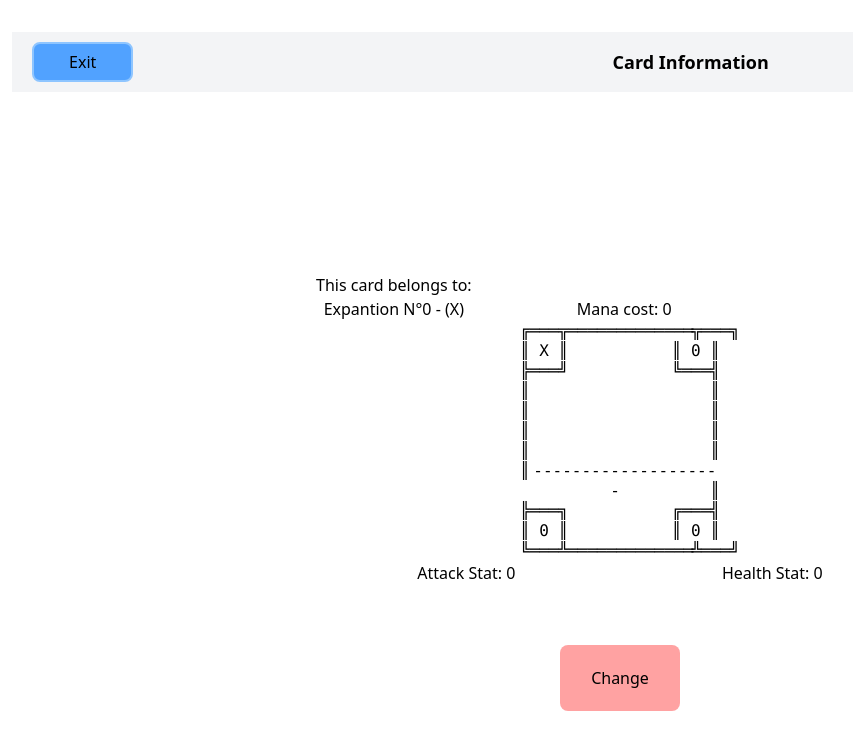
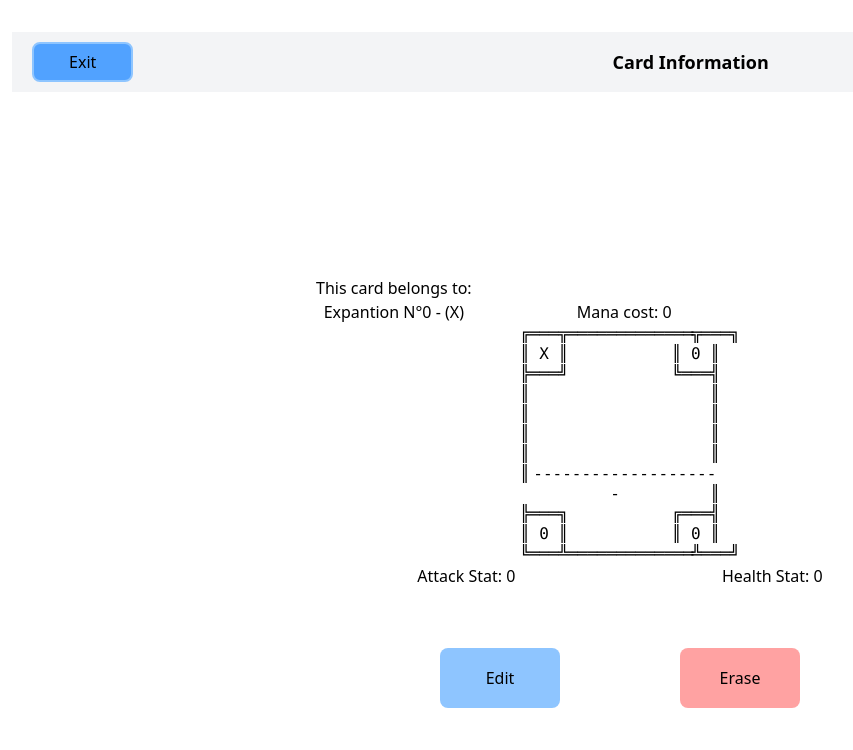
Before and after one commit to Nest0w0/ASCII-cards, a React (Vite) app in the folder frontend/: page /card/1 in a window 1280 px wide. Shown: the top 750 px of the page, without its empty margins (20-873 px from the left). Built offline with nearby package versions, Linux system fonts and the light colour scheme; no server answers.

Commit message:
Added: Delete buttons for expantions and cards

```diff
--- /dev/null
+++ b/frontend/src/components/expantion_button.tsx
@@ -0,0 +1,52 @@
+import { useNavigate } from "react-router-dom";
+
+interface ExpantionButtonProps{
+    onExpantionSelect: (expantionId: number) => void,
+    expantionID: number,
+    expantion: {
+        'id': number,
+        'name': string,
+        'icon': string
+    }
+}
+
+function ExpantionButton({onExpantionSelect ,expantionID, expantion}: ExpantionButtonProps) {
+    const navigate = useNavigate();
+
+    return (
+        <div
+            key={expantion['id']}
+            className={`${expantionID == expantion['id'] ? 'bg-blue-300 font-bold' : ''} flex items-center w-full justify-between h-15 text-m hover:text-lg border-b-2 hover:border-b-3 hover:font-bold hover:bg-blue-100 hover:border-b-blue-300`}
+            onClick={() => { onExpantionSelect(expantion['id']) }}
+        >
+            <a className="ml-5">{expantion['icon']}</a>
+            <a className="flex flex-1 justify-center">{expantion['name']}</a>
+
+            <div className="flex-col h-full w-1/5">
+                <button
+                    className={`${expantionID == expantion['id'] ? 'bg-gray-300' : 'bg-blue-300'} h-7 rounded-sm`}
+                    onClick={() => navigate('/edit_expantion/' + expantion['id'])}
+                >
+                    Edit
+                </button>
+
+                <button
+                    className="bg-red-300 rounded-sm"
+                    onClick={() => fetch('http://localhost:3000/expantion/' + expantion['id'],
+                        {
+                            method: 'DELETE',
+                            headers: {
+                                'Accept': 'application/json',
+                                'Content-Type': 'application/json'
+                            },
+                            body: ""
+                        }
+                    )}>
+                    Erase
+                </button>
+            </div>
+        </div>
+    );
+}
+
+export default ExpantionButton;
--- a/frontend/src/components/expantion_sidebar.tsx
+++ b/frontend/src/components/expantion_sidebar.tsx
@@ -1,5 +1,6 @@
 import { useEffect, useState} from "react";
 import { useNavigate } from "react-router-dom";
+import ExpantionButton from "./expantion_button";
 
 interface SideBarProps{
     onExpantionSelect: (expantionId: number) => void,
@@ -34,25 +35,15 @@ function SideBar({onExpantionSelect, expantionID}: SideBarProps){
                 >
                     <a className="flex flex-1 justify-center">All</a>
                 </button>
+
                 {
                     expantions.map(expantion => {
                         return(
-                            <button
-                                key={expantion['id']}
-                                className = {`${expantionID == expantion['id'] ? 'bg-blue-300 font-bold' : ''} flex items-center w-full justify-between h-15 text-m hover:text-lg border-b-2 hover:border-b-3 hover:font-bold hover:bg-blue-100 hover:border-b-blue-300`}
-                                onClick={() => {onExpantionSelect(expantion['id'])}}
-                            >
-                                    <a className="ml-5">{expantion['icon']}</a>
-                                    <a className="flex flex-1 justify-center">{expantion['name']}</a>
-
-                                <button
-                                className={`${expantionID == expantion['id'] ? 'bg-gray-300' : 'bg-blue-300'} w-1/5 h-7 mr-2 rounded-lg`}
-                                onClick={() => navigate('/edit_expantion/'+expantion['id'])}
-                                >
-                                    Edit
-                                </button>
-                            </button>
-                        )
+                            <ExpantionButton
+                            onExpantionSelect={onExpantionSelect}
+                            expantionID={expantionID}
+                            expantion={expantion}/>
+                        );
                     })
                 }
 
--- a/frontend/src/pages/info_card_page.tsx
+++ b/frontend/src/pages/info_card_page.tsx
@@ -62,12 +62,28 @@ function InfoCardPage(){
                     </p>
                 </div>
 
+                <div className="flex flex-row w-full justify-center">
+                    <button
+                    className="bg-blue-300 w-30 h-15 rounded-lg mt-15 mr-15 hover:border-2 hover:border-yellow-200"
+                    onClick={() => navigate('/edit_card/'+card['id'])}>
+                        Edit
+                    </button>
 
-                <button
-                className="bg-red-300 w-30 rounded-lg h-1/12 mt-15 focus:bg-red-400 hover:border-2 hover:border-yellow-200"
-                onClick={() => navigate('/edit_card/'+card['id'])}>
-                    Change
-                </button>
+                    <button
+                    className="bg-red-300 w-30 rounded-lg mt-15 ml-15 focus:bg-red-400 hover:border-2 hover:border-yellow-200"
+                    onClick={() => fetch('http://localhost:3000/card/'+card['id'],
+                        {
+                            method: 'DELETE',
+                            headers: {
+                                'Accept': 'application/json',
+                                'Content-Type': 'application/json'
+                            },
+                            body: ''
+                        }
+                    )}>
+                        Erase
+                    </button>
+                </div>
             </div>
         </div>
     );
```
